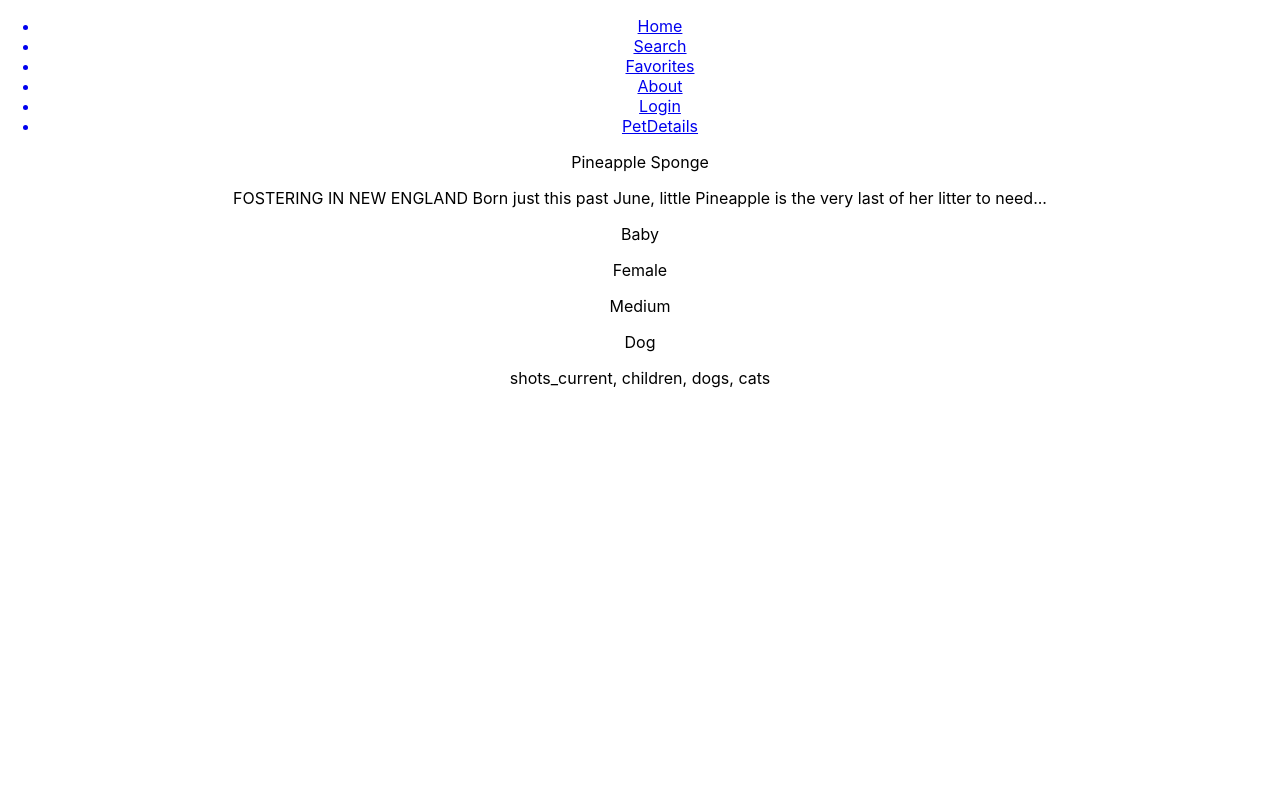
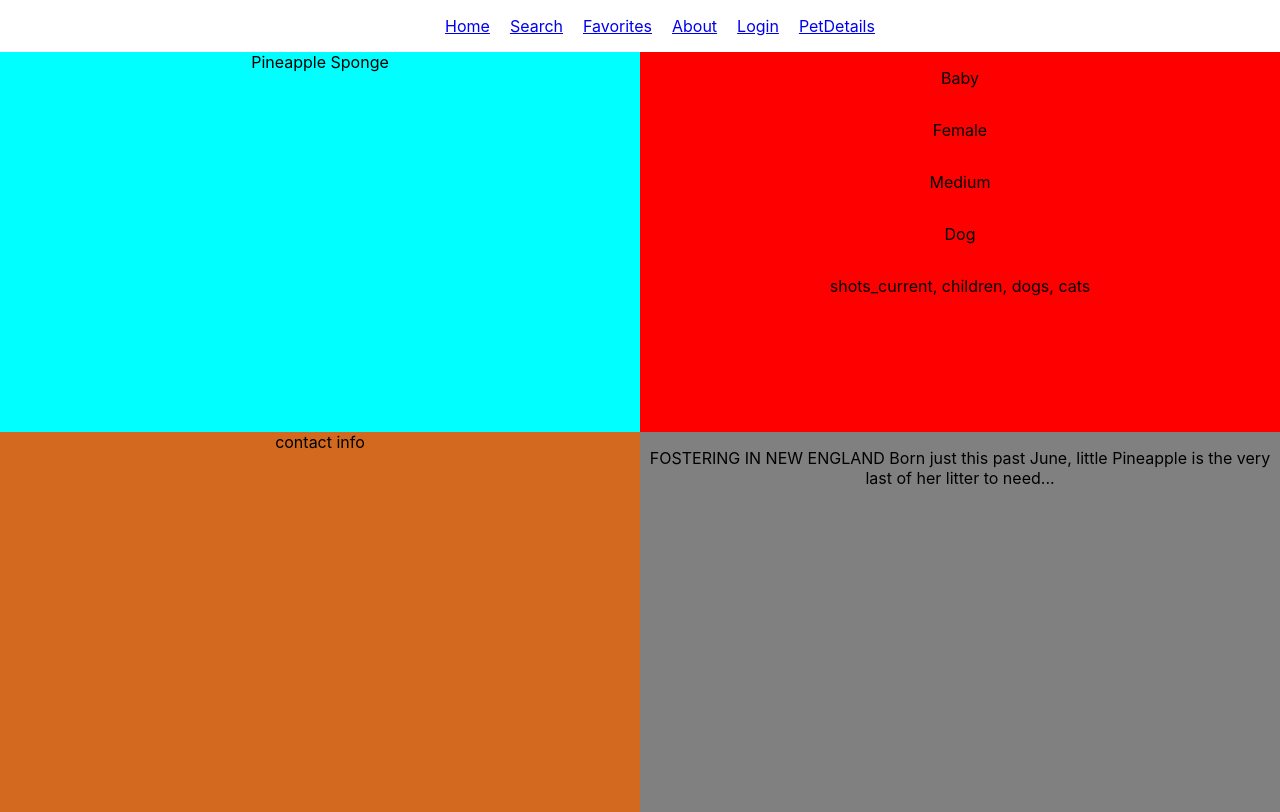
Before and after one commit to chingu-voyages/v33-bears-team-11, a React (Create React App) app: page /details in a window 1280 px wide. Built offline with nearby package versions, Linux system fonts and the light colour scheme.

Commit message:
Flexbox layout for pet details

```diff
--- /dev/null
+++ b/src/components/Navbar/Navbar.css
@@ -0,0 +1,9 @@
+.nav {
+    max-height: 5vh;
+
+}
+
+.nav-links li {
+    display:inline;
+    padding: 10px;
+}
--- a/src/components/Navbar/Navbar.tsx
+++ b/src/components/Navbar/Navbar.tsx
@@ -1,10 +1,10 @@
 import { Link } from "react-router-dom"
-
+import './Navbar.css'
 import React from 'react'
 
 const Header = () => {
     return (
-        <nav>
+        <nav className="nav">
             <ul className="nav-links">
                 <Link to ="/"><li>Home</li></Link>
                 <Link to ="/Search"><li>Search</li></Link>
--- /dev/null
+++ b/src/pages/PetDetails/PetDetails.css
@@ -0,0 +1,42 @@
+.container {
+    display: flex;
+    flex-wrap: wrap;
+    justify-content: space-between;
+    min-height: 95vh;
+}
+
+.container > div {
+    width: 50%;
+    height: 47.5vh;
+}
+
+.container > div > div {
+    display: flex;
+    justify-content: center;
+  }
+
+  .top-right {
+    background-color: red;
+  }
+
+  .top-left {
+      background-color: aqua;
+  }
+
+  .bot-left {
+      background-color: chocolate;
+  }
+
+  .bot-right {
+      background-color: grey;
+  }
+
+  @media (max-width: 800px) {
+    .container {
+      flex-direction: column;
+    }
+
+    .container > div {
+        width: 100%;
+    }
+  }
--- a/src/pages/PetDetails/PetDetails.tsx
+++ b/src/pages/PetDetails/PetDetails.tsx
@@ -1,7 +1,7 @@
 //@ts-nocheck
 import React, {useState} from 'react'
 import tempData from './tempData.json'
-
+import './PetDetails.css';
 
 function PetDetails() {
     const [attributes, setAttributes] = useState([])
@@ -16,17 +16,26 @@ function PetDetails() {
         })
     }
 
-
     return (
-        <div>
+        <div className="container">
             {checkAttributes()}
+            <div className="flexbox-item top-left">
                 <div className="name">{tempData.name}</div>
-            <div className="desc"><p>{tempData.description}</p></div>
+            </div>
+            <div className="flexbox-item top-right">
                 <div className="age"><p>{tempData.age}</p></div>
                 <div className="gender"><p>{tempData.gender}</p></div>
                 <div className="size"><p>{tempData.size}</p></div>
                 <div className="species"><p>{tempData.species}</p></div>
                 <div className="species"><p>{attributes.join(", ")}</p></div>
+
+            </div>
+            <div className="flexbox-item bot-left">
+                contact info
+            </div>
+            <div className="flexbox-item bot-right">
+                <div className="desc"><p>{tempData.description}</p></div>
+            </div>
             {console.log(attributes)}
         </div>
     )
```
Lines whose indentation alone changed are shown as unchanged.
